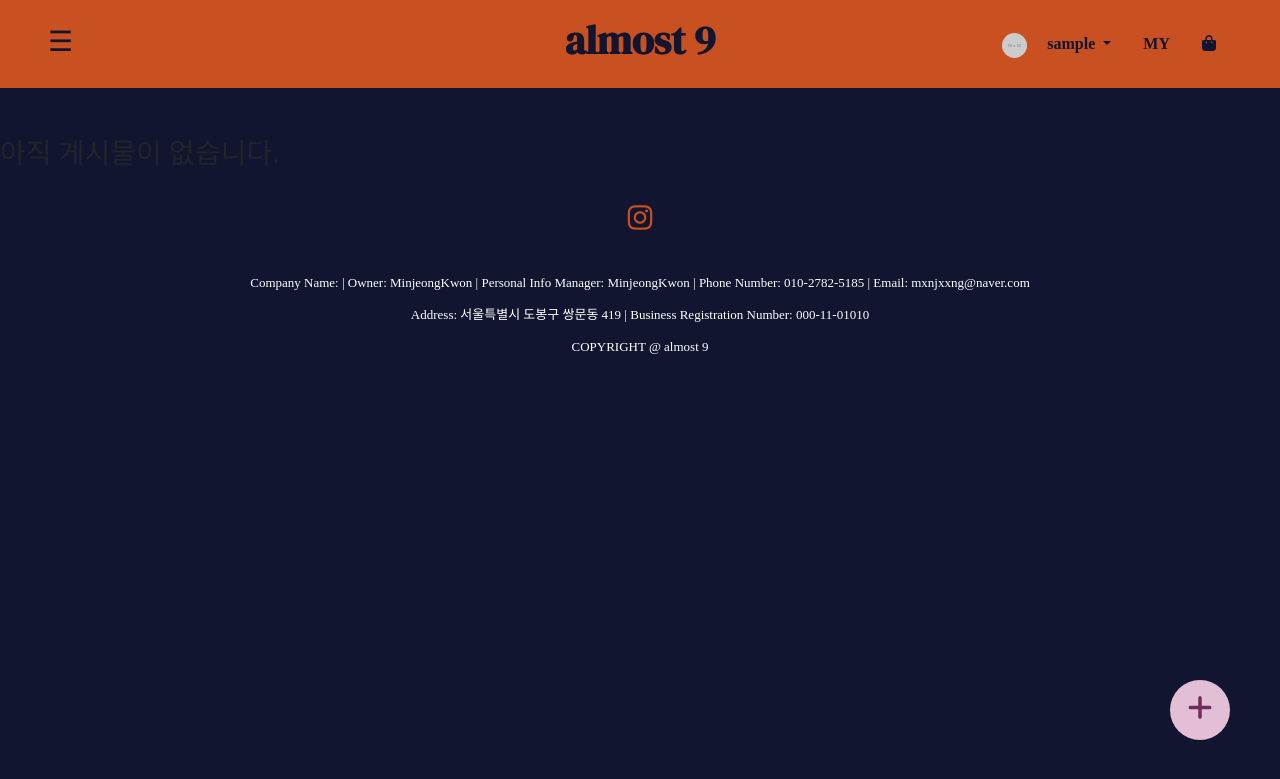
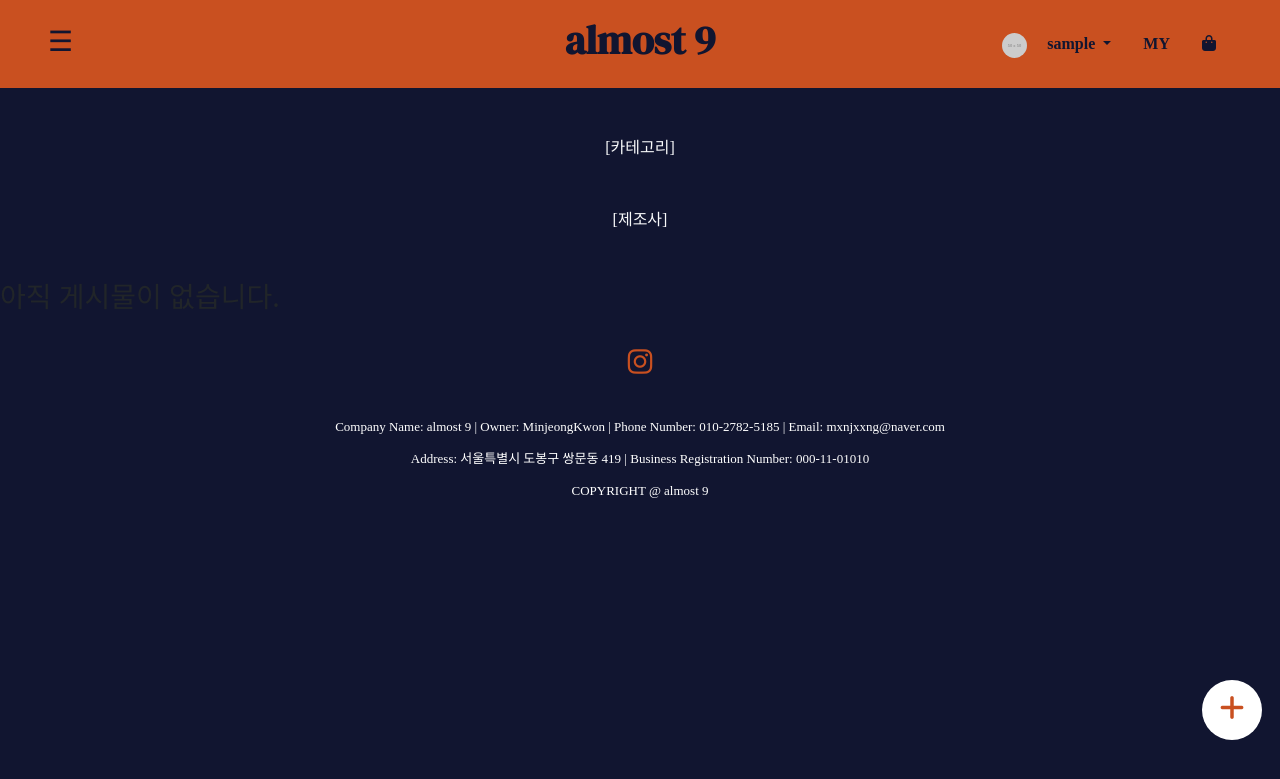
Before and after one commit to KwonMinjeong-commit/FinalProject_shoppingmall, a Django app: page /product/ in a window 1280 px wide. Shown: the top 779 px of the page. Run offline with Django 4.2, Linux system fonts and the light colour scheme; the visitor is signed in with stand-in values (Sample User, id 1); grey boxes labelled with a size stand in for pictures from a placeholder-image service; data that the repository does not hold is empty; some libraries are stand-ins or nearby versions; some web fonts are replaced.

Commit message:
제조사 페이지와 연결하기

```diff
--- a/product/static/product/css/base.css
+++ b/product/static/product/css/base.css
@@ -39,29 +39,7 @@ body {
     color: white;
 }
 
-/* 상품 등록/수정 플로팅 버튼 */
-.floating_btn {
-  display:table;
 
-    height: 60px;
-    width: 60px;
-    position: fixed;
-    bottom: 60px;
-    text-decoration: none;
-    border-radius: 100px;
-    background-color: #e3bfd5;
-    color: #702b5f;
-    margin-left: 50px;
-    right:50px;
-}
-.floating_btn a {
-    padding-top: 4px;
-    text-align: center;
-    color: inherit;
-    text-decoration-line: none;
-    display:table-cell;
-    vertical-align:middle;
-}
 
 /* footer */
 footer {
--- a/product/static/product/css/item.css
+++ b/product/static/product/css/item.css
@@ -45,3 +45,30 @@
 .product-info {
     font-family: 'Noto Serif KR', serif;
 }
+
+.pagination a {
+    color: #c95020;
+}
+/* 상품 등록/수정 플로팅 버튼 */
+.floating_btn {
+  display:table;
+
+    height: 60px;
+    width: 60px;
+    position: fixed;
+    bottom: 60px;
+    text-decoration: none;
+    border-radius: 100px;
+    background-color: #fff;
+    color: #c95020;
+    margin-left: 50px;
+    right:18px;
+}
+.floating_btn a {
+    padding-top: 4px;
+    text-align: center;
+    color: inherit;
+    text-decoration-line: none;
+    display:table-cell;
+    vertical-align:middle;
+}
--- a/product/templates/product/footer.html
+++ b/product/templates/product/footer.html
@@ -8,8 +8,8 @@
                 </h3>
                 <br>
                 <p class="mb-5 text-center text-white">
-                    Company Name:  | Owner: MinjeongKwon | Personal Info Manager: MinjeongKwon
-                    | Phone Number: 010-2782-5185 | Email: mxnjxxng@naver.com <br>
+                    Company Name: almost 9 | Owner: MinjeongKwon | Phone Number: 010-2782-5185
+                    | Email: mxnjxxng@naver.com <br>
                     Address: 서울특별시 도봉구 쌍문동 419 | Business Registration Number: 000-11-01010
                     <br>
                     COPYRIGHT @ almost 9
--- a/product/templates/product/product_list.html
+++ b/product/templates/product/product_list.html
@@ -5,28 +5,9 @@
 {% endblock %}
 
 {% block main_area %}
-        <!-- Header -->
-        <header class="container mt-5">
-            {% if search_info %}
-                <h1 class="text-muted">{{ search_info }}</h1>
-            {% endif %}
-            {% if manufacturer %}
-                <h1 class="text-center text-light">제조사 [ {{ manufacturer }} ]</h1>
-            {% endif %}
-            {% if category %}
-                <h1 class="text-center text-light">카테고리 [ {{ category }} ]</h1>
-            {% endif %}
-            {% if color %}
-                <h1 class="text-center text-light">색 [ {{ color }} ]</h1>
-            {% endif %}
-            {% if type %}
-                <h1 class="text-center text-light">기종 [ {{ type }} ]</h1>
-            {% endif %}
-        </header>
-
-
         <div class="container mt-5 ">
-            <div class="text-center justify-content-center" align="center">
+            <div class="text-center justify-content-center" align="center"  style="font-family: 'Noto Serif KR', serif;">
+                <span class="text-light">[카테고리]</span>
                 {% for category in categories %}
                 <span class="ml-5 mr-5 ">
                     <a href="{{category.get_absolute_url}}" class="text-decoration-none categories">{{category}}
@@ -35,10 +16,43 @@
                 {% endfor %}
             </div>
         </div>
+        <div class="container mt-5 ">
+            <div class="text-center justify-content-center" align="center" style="font-family: 'Noto Serif KR', serif;">
+                <span class="text-light">[제조사]</span>
+                {% for manufacturer in manufacturers %}
+                <span class="ml-5 mr-5 ">
+                    <a href="{{manufacturer.get_absolute_url}}" class="text-decoration-none categories">
+                        {{manufacturer}} ({{manufacturer.product_set.count}})</a>
+                </span>
+                {% endfor %}
+            </div>
+        </div>
+
+        <!-- Header -->
+        <header class="container mt-5">
+            {% if search_info %}
+                <h1 class="text-muted">{{ search_info }}</h1>
+            {% endif %}
+            {% if manufacturer %}
+                <h1 class="text-center text-light categories">제조사 [ {{ manufacturer }} ]</h1>
+            {% endif %}
+            {% if category %}
+                <h1 class="text-center text-light categories">카테고리 [ {{ category }} ]</h1>
+            {% endif %}
+            {% if color %}
+                <h1 class="text-center text-light categories">색 [ {{ color }} ]</h1>
+            {% endif %}
+            {% if type %}
+                <h1 class="text-center text-light categories">기종 [ {{ type }} ]</h1>
+            {% endif %}
+        </header>
+
+
+
 
 {% if product_list.exists %}
 <!-- Section-->
-        <section class="py-5">
+        <section class="py-3">
             <div class="container px-4 px-lg-5 mt-5">
                 <div class="row gx-4 gx-lg-5 row-cols-2 row-cols-md-3 row-cols-xl-3 justify-content-center">
                     {% for p in product_list %}
@@ -55,9 +69,6 @@
                                        href="{{p.manufacturer.get_absolute_url}}" style="color: #c95020;">
                                     {{ p.manufacturer | upper }}
                                     </a>
-                                    {% if product.category %}
-                                        <p><a href="{{product.category.get_absolute_url}}" class="text-decoration-none categories mb-10" >{{ product.category }}</a></p>
-                                    {% endif %}
                                     <!-- Product name -->
                                     <h5 class="fw-bolder">
                                         <a href="{{ p.get_absolute_url }}" class="text-decoration-none mb-2">{{ p.title }}</a>
@@ -66,6 +77,9 @@
                                     <p class="mb-2">{{ p.hook_text }}</p>
                                     <!-- Product price -->
                                     <p class="mb-2">{{ p.price }}원</p>
+                                    {% if p.category %}
+                                        <p><a href="{{p.category.get_absolute_url}}" class="text-decoration-none categories" >[{{ p.category }}]</a></p>
+                                    {% endif %}
                                 </div>
                             </div>
                         </div>
@@ -77,6 +91,7 @@
 {% else %}
     <h3>아직 게시물이 없습니다.</h3>
 {% endif %}
+
 
 <!-- Pagination-->
 	{% if is_paginated %}
@@ -99,6 +114,8 @@
     {% endif %}
 
 
+
+
         <!-- 등록 버튼 -->
         {% if user.is_authenticated %}
            {% if user.is_superuser or user.is_staff %}
--- a/product/views.py
+++ b/product/views.py
@@ -46,7 +46,9 @@ class ProductList(ListView):
     def get_context_data(self, *, object_list=None, **kwargs):
         context = super(ProductList,self).get_context_data()
         context['categories'] = Category.objects.all()      # 카테고리의 모든 정보 전달
-        context['no_category_post_count'] = Product.objects.filter(category=None).count
+        context['no_category_product_count'] = Product.objects.filter(category=None).count
+        context['manufacturers'] = Manufacturer.objects.all()  # 제조사의 모든 정보 전달
+        context['no_manufacturer_product_count'] = Product.objects.filter(category=None).count
         return context
 
 class ProductSearch(ProductList): # ListView 상속 -> post_list, post_list.html 자동 연결
@@ -68,8 +70,10 @@ class ProductDetail(DetailView):
 
     def get_context_data(self, *, object_list=None, **kwargs):
         context = super(ProductDetail,self).get_context_data()
-        context['categories'] = Category.objects.all()      # 카테고리의 모든 정보 전달
-        context['no_category_post_count'] = Product.objects.filter(category=None).count
+        context['categories'] = Category.objects.all()  # 카테고리의 모든 정보 전달
+        context['no_category_product_count'] = Product.objects.filter(category=None).count
+        context['manufacturers'] = Manufacturer.objects.all()  # 제조사의 모든 정보 전달
+        context['no_manufacturer_product_count'] = Product.objects.filter(category=None).count
         context['comment_form'] = CommentForm
         return context
 
@@ -92,7 +96,7 @@ def category_page(request, slug):
         'category': category,  # 'category': 템플릿 안의 변수명
         'product_list': product_list,
         'categories': Category.objects.all(),  # 사이드바 정상적 출력을 위해
-        'no_category_post_count': Product.objects.filter(category=None).count  # 사이드바 정상적 출력을 위해
+        'no_category_product_count': Product.objects.filter(category=None).count  # 사이드바 정상적 출력을 위해
     })
 
 def manufacturer_page(request, slug):
@@ -102,8 +106,8 @@ def manufacturer_page(request, slug):
     return render(request, 'product/product_list.html', {
         'manufacturer': manufacturer,  # 'category': 템플릿 안의 변수명
         'product_list': product_list,
-        'categories': Category.objects.all(),  # 사이드바 정상적 출력을 위해
-        'no_category_post_count': Product.objects.filter(category=None).count  # 사이드바 정상적 출력을 위해
+        'manufacturers': Manufacturer.objects.all(),  # 사이드바 정상적 출력을 위해
+        'no_manufacturer_product_count': Product.objects.filter(category=None).count  # 사이드바 정상적 출력을 위해
     })
 
 def color_page(request, slug):
@@ -112,8 +116,8 @@ def color_page(request, slug):
     return render(request, 'product/product_list.html', {
         'color' : color,
         'product_list' : product_list,
-        'categories': Category.objects.all(),  # 사이드바 정상적 출력을 위해
-        'no_category_post_count': Product.objects.filter(category=None).count  # 사이드바 정상적 출력을 위해
+        'colors': Color.objects.all(),  # 사이드바 정상적 출력을 위해
+        'no_colors_product_count': Product.objects.filter(category=None).count  # 사이드바 정상적 출력을 위해
     })
 
 def type_page(request, slug):
@@ -122,8 +126,8 @@ def type_page(request, slug):
     return render(request, 'product/product_list.html', {
         'type' : type,
         'product_list' : product_list,
-        'categories': Category.objects.all(),  # 사이드바 정상적 출력을 위해
-        'no_category_post_count': Product.objects.filter(category=None).count  # 사이드바 정상적 출력을 위해
+        'types': Type.objects.all(),  # 사이드바 정상적 출력을 위해
+        'no_types_product_count': Product.objects.filter(category=None).count  # 사이드바 정상적 출력을 위해
     })
 
 def new_comment(request,pk):
```
Also changed, not shown: product/templates/product/product_detail.html (+25 -1 lines), product/templates/product/product_form.html (+5 -2 lines), product/templates/product/product_update_form.html (+7 -4 lines).
